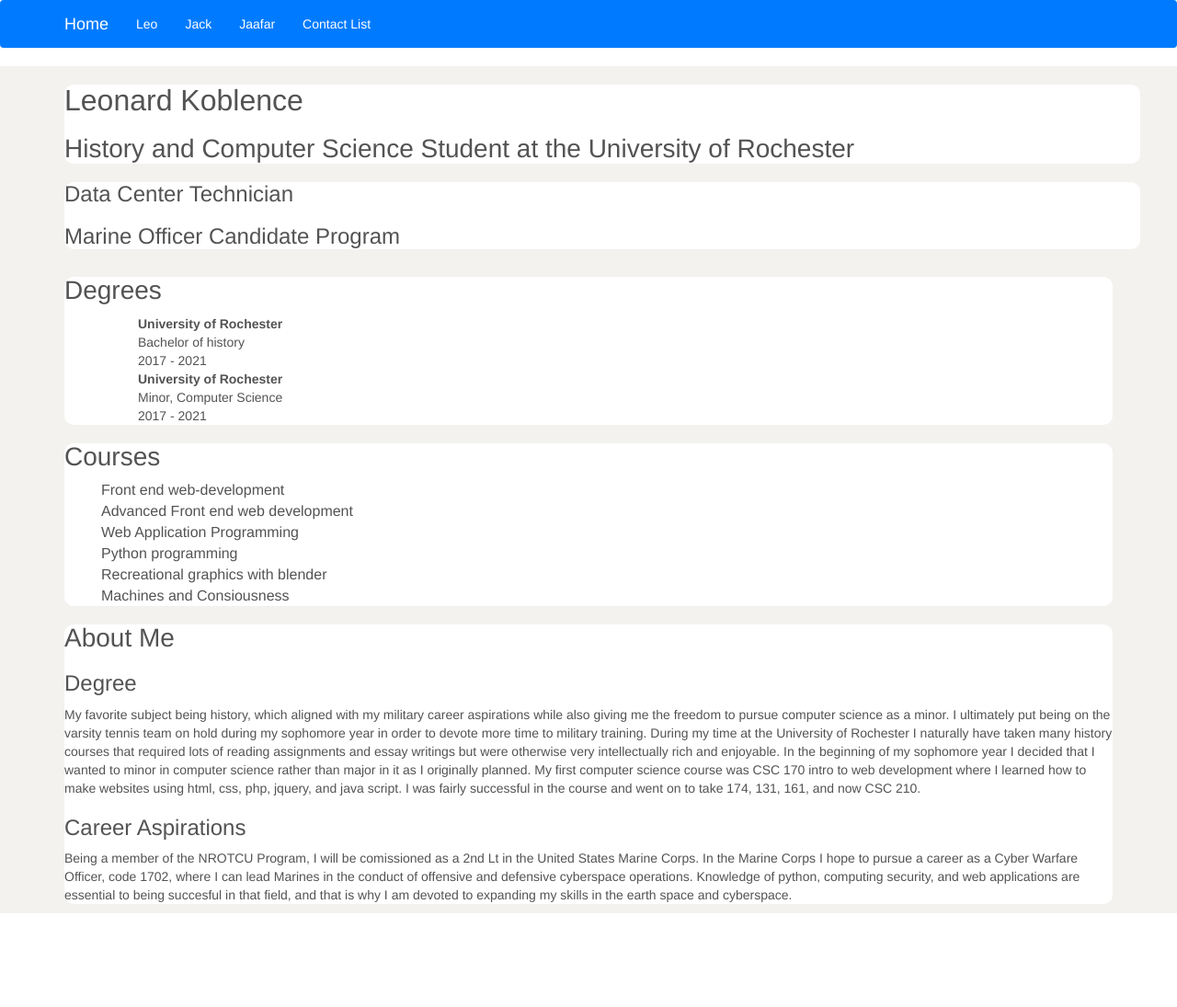
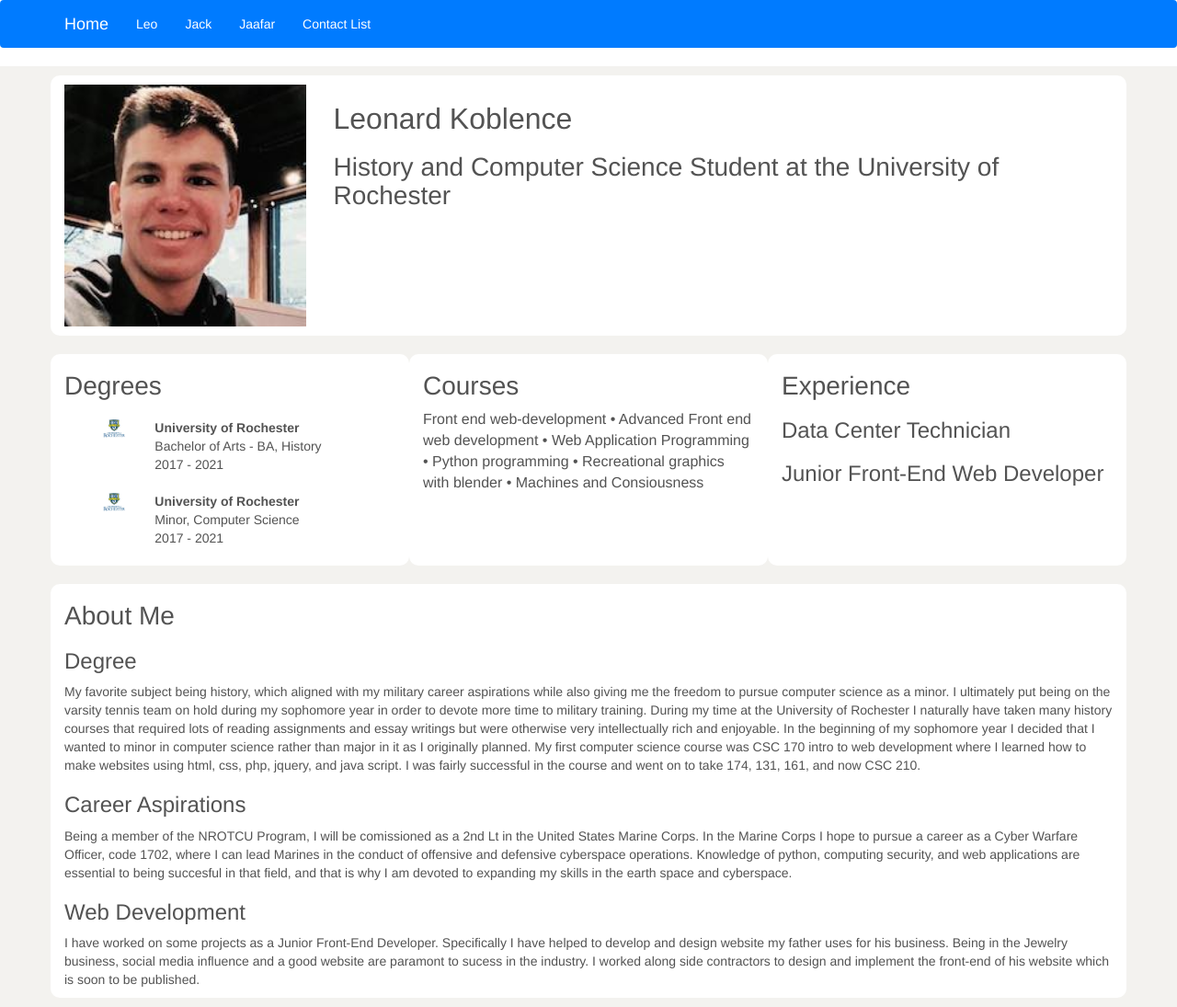
Before and after one commit to lkoblenc/project, a Flask app: page /leo in a window 1280 px wide. Shown: the whole page at 92% size. Before the commit the page ends 993 px from the top, so only its background shows below. Run offline with Flask 2, Linux system fonts and the light colour scheme; some libraries are stand-ins or nearby versions.

Commit message:
update to leo.html and images

```diff
--- a/templates/leo.html
+++ b/templates/leo.html
@@ -3,72 +3,136 @@
 {% block content %}
 <div class="bg-light">
 	<main class="container">
-		<div class="container">
-			<div class="row">
-				<div class="bg-layout col">
-					<header>
+		<div class="row display-flex">
+			<div class="bg-layout col-lg-12 col-md-12 col-xs-12">
+					<header class="row">
+						<img src="{{url_for('static',filename='images/leo.jpg')}}" class='col-xs-3 col-md-3 col-lg-3'>
+						<div class='col-xs-9 col-md-9 col-lg-9'>
 							<h1> Leonard Koblence </h1>
 							<h2 class="title"> History and Computer Science Student at the University of Rochester </h2>
+						</div>
+
 					</header>
 			</div>
-				<div class="bg-layout col">
-					<section class="experience">
-						<h3> Data Center Technician </h3>
+			<div class="bg-layout col-lg-4 col-md-6 col-xs-12">
+					<h2> Degrees </h2>
 
-						<h3> Marine Officer Candidate Program </h3>
-					</section>
-				</div>
-			</div>
-		</div>
-		<article class="education">
-			<div class="bg-layout">
-				<h2> Degrees </h2>
 					<section class="degrees">
 						<ul>
-						<li>
-							<ul>
+							<li class="li-layout row">
+								<img src="{{url_for('static',filename='images/ur.png')}}" class="col-md-2">
+								<ul class="col-md-10">
 									<li> University of Rochester </li>
-								<li> Bachelor of history</li>
+									<li> Bachelor of Arts - BA, History </li>
 									<li> 2017 - 2021 </li>
 							 	</ul>
 							</li>
-						<li>
-							 <ul>
+							<li class="li-layout row">
+								 <img src="{{url_for('static',filename='images/ur.png')}}" class="col-md-2">
+								 <ul class="col-md-10">
 								 	<li> University of Rochester </li>
 								 	<li> Minor, Computer Science </li>
 								 	<li> 2017 - 2021 </li>
 								 </ul>
 							</li>
 						</ul>
+
 					</section>
 			</div>
-			<div class="bg-layout">
+			<div class="bg-layout col-lg-4 col-md-6 col-xs-12">
 					<h2> Courses </h2>
+
+					<section class="courses">
+						<p>Front end web-development  •  Advanced Front end web development  •
+							 Web Application Programming  •  Python programming  •  Recreational graphics with blender  •  Machines and Consiousness
+						</p>
+
+
+
+
+						<!-- <ul>
+							<li> Advanced Web Development </li>
+							<li> Data Structures & Algorithms </li>
+							<li> Web Application Programming </li>
+							<li> Discrete Mathematics </li>
+							<li> Honors Calculus I-III </li>
+							<li> Intro to Probability </li>
+						</ul> -->
+					</section>
+			</div>
+			<div class="bg-layout col-lg-4 col-md-12 col-xs-12">
+					<section class="experience">
+						<h2> Experience </h2>
+						<h3> Data Center Technician </h3>
+						<h3> Junior Front-End Web Developer  </h3>
+					</section>
+			</div>
+
+			<!-- <article class="education row display-flex">
+				<div class="bg-layout col-md-4">
+					<h2> Degrees </h2>
+
+					<section class="degrees">
+						<ul>
+							<li class="li-layout row">
+								<img src="{{url_for('static',filename='images/ur.png')}}" class="col-md-2">
+								<ul class="col-md-10">
+									<li> University of Rochester </li>
+									<li> Bachelor of Science - BS, Mathematics </li>
+									<li> 2019 - 2023 </li>
+							 	</ul>
+							</li>
+							<li class="li-layout row">
+								 <img src="{{url_for('static',filename='images/ur.png')}}" class="col-md-2">
+								 <ul class="col-md-10">
+								 	<li> University of Rochester </li>
+								 	<li> Bachelor of Arts - BA, Computer Science </li>
+								 	<li> 2019 - 2023 </li>
+								 </ul>
+							</li>
+						</ul>
+
+					</section>
+				</div>
+				<div class="bg-layout col-md-4">
+					<h2> Courses </h2>
+
 					<section class="courses">
 						<ul>
-						<li> Front end web-development </li>
-						<li> Advanced Front end web development </li>
+							<li> Advanced Web Development </li>
+							<li> Data Structures & Algorithms </li>
 							<li> Web Application Programming </li>
-						<li> Python programming </li>
-						<li> Recreational graphics with blender </li>
-						<li> Machines and Consiousness  </li>
+							<li> Discrete Mathematics </li>
+							<li> Honors Calculus I-III </li>
+							<li> Intro to Probability </li>
 						</ul>
 					</section>
 				</div>
-
-		</article>
-		<div class="bg-layout">
+				<div class="bg-layout col-md-4">
+					<section class="experience">
+						<h2> Experience </h2>
+						<h3> Teaching Assistant for Honors Calculus I </h3>
+						<h3> Art Instructor  </h3>
+					</section>
+				</div>
+			</article> -->
+			<div class="bg-layout col-lg-12 col-md-12 col-xs-12 ">
 					<section class="projects">
 					<h2> About Me </h2>
 						<h3> Degree </h3>
 						<p> My favorite subject being history, which aligned with my military career aspirations while also giving me the freedom to pursue computer science as a minor. I ultimately put being on the varsity tennis team on hold during my sophomore year in order to devote more time to military training. During my time at the University of Rochester I naturally have taken many history courses that required lots of reading assignments and essay writings but were otherwise very intellectually rich and enjoyable. In the beginning of my sophomore year I decided that I wanted to minor in computer science rather than major in it as I originally planned. My first computer science course was CSC 170 intro to web development where I learned how to make websites using html, css, php, jquery, and java script. I was fairly successful in the course and went on to take 174, 131, 161, and now CSC 210.  </p>
 
-				<h3> Career Aspirations </h3>
+						<h3> Career Aspirations  </h3>
 						<p>  Being a member of the NROTCU Program, I will be comissioned as a 2nd Lt in the United States Marine Corps. In the Marine Corps I hope to pursue a career as a Cyber Warfare Officer, code 1702, where I can lead Marines in the conduct of offensive and defensive cyberspace operations. Knowledge of python, computing security, and web applications are essential to being succesful in that field, and that is why I am devoted to expanding my skills in the earth space and cyberspace.  </p>
 
+						<h3> </h3>
+						<p> </p>
 
+						<h3> Web Development  </h3>
+						<p> I have worked on some projects as a Junior Front-End Developer. Specifically I have helped to develop and design website my father uses for his business. Being in the Jewelry business, social media influence and a good website are paramont to sucess in the industry. I worked along side contractors to design and implement the front-end of his website which is soon to be published.  </p>
 
 					</section>
+			</div>
 		</div>
 	</main>
 </div>
```
Also changed, not shown: static/images/leo.jpg (added), 2 other files. Lines whose indentation alone changed are shown as unchanged.
